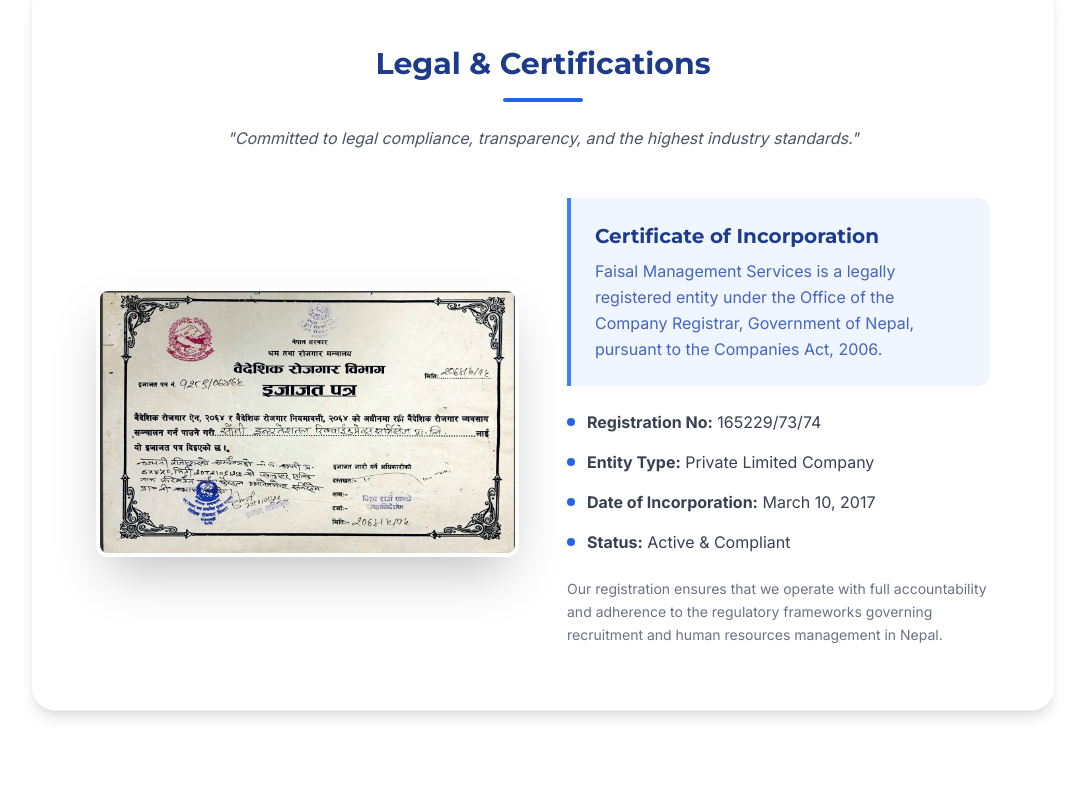
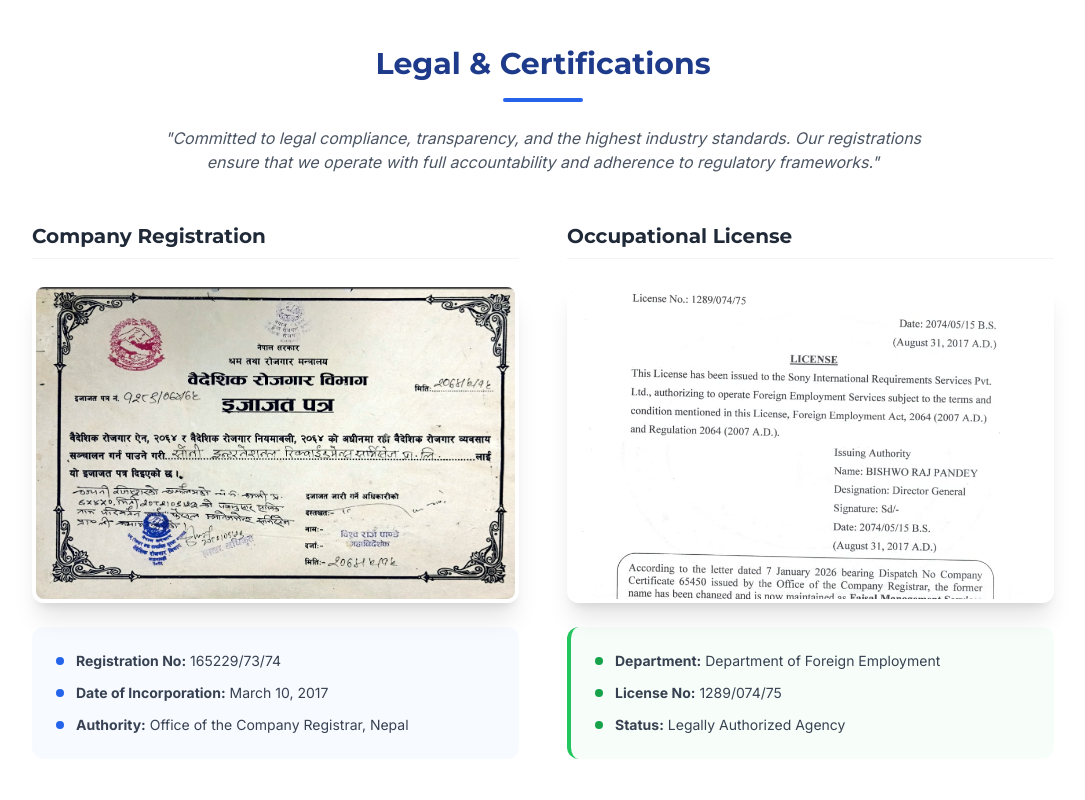
Before and after one commit to saroj60/faisalmanagement, a React (Vite) app: page /about in a window 1280 px wide. Shown: the part 3380-4180 px from the top of the page, without its empty margins (97-1182 px from the left). Built offline with nearby package versions, Linux system fonts and the light colour scheme; no server answers.

Commit message:
Add Occupational License and update Legal section grid

```diff
--- a/src/pages/About.jsx
+++ b/src/pages/About.jsx
@@ -9,6 +9,7 @@
 import partnerPhoto from '../assets/partner.jpg';
 import registrationImg from '../assets/registration.png';
 import marketingManagerPhoto from '../assets/marketing manager.jpeg';
+import lisencePhoto from '../assets/lisence.jpeg';
 
 const values = [
     { title: 'Mission', icon: Target, desc: 'To provide world-class manpower solutions that drive business growth and individual success.', color: 'bg-blue-100 text-blue-600' },
@@ -169,22 +170,25 @@
                 </div>
 
                 {/* Legal & Certifications */}
-                <div className="mb-24 bg-white rounded-3xl p-10 md:p-16 shadow-lg border border-gray-100 max-w-5xl mx-auto">
+                <div className="mb-24 bg-white rounded-3xl p-10 md:p-16 shadow-lg border border-gray-100 max-w-6xl mx-auto">
                     <div className="text-center mb-12">
                         <h2 className="text-3xl font-bold text-primary mb-4">Legal & Certifications</h2>
                         <div className="w-20 h-1 bg-blue-600 mx-auto rounded-full"></div>
-                        <p className="mt-6 text-gray-600 max-w-2xl mx-auto italic">
-                            "Committed to legal compliance, transparency, and the highest industry standards."
+                        <p className="mt-6 text-gray-600 max-w-3xl mx-auto italic">
+                            "Committed to legal compliance, transparency, and the highest industry standards. Our registrations ensure that we operate with full accountability and adherence to regulatory frameworks."
                         </p>
                     </div>
 
-                    <div className="grid grid-cols-1 md:grid-cols-2 gap-12 items-center">
-                        <div className="relative group cursor-pointer">
+                    <div className="grid grid-cols-1 md:grid-cols-2 gap-12">
+                        {/* Company Registration */}
+                        <div className="space-y-6">
+                            <h3 className="text-xl font-bold text-gray-800 border-b border-gray-100 pb-2">Company Registration</h3>
+                            <div className="relative group cursor-pointer h-80">
                                 <div className="absolute inset-0 bg-primary/5 rounded-xl transform transition-transform group-hover:scale-105 duration-300"></div>
                                 <img
                                     src={registrationImg}
                                     alt="Company Registration Certificate"
-                                className="relative z-10 w-full h-auto rounded-xl shadow-2xl border-4 border-white transition-transform group-hover:scale-[1.02] duration-300"
+                                    className="relative z-10 w-full h-full object-cover rounded-xl shadow-xl border-4 border-white transition-transform group-hover:scale-[1.02] duration-300"
                                 />
                                 <div className="absolute inset-0 flex items-center justify-center opacity-0 group-hover:opacity-100 transition-opacity z-20">
                                     <a
@@ -193,41 +197,61 @@
                                         rel="noopener noreferrer"
                                         className="bg-white/90 backdrop-blur-sm text-primary px-6 py-3 rounded-full font-bold shadow-xl hover:bg-white flex items-center gap-2 transform -translate-y-2 group-hover:translate-y-0 transition-transform"
                                     >
-                                    <Target size={20} /> View Full Document
+                                        <Target size={20} /> View Full Certificate
                                     </a>
                                 </div>
                             </div>
-
-                        <div className="space-y-6">
-                            <div className="bg-blue-50 border-l-4 border-blue-500 p-6 rounded-r-xl">
-                                <h3 className="text-xl font-bold text-blue-900 mb-2">Certificate of Incorporation</h3>
-                                <p className="text-blue-800/80 leading-relaxed">
-                                    Faisal Management Services is a legally registered entity under the Office of the Company Registrar, Government of Nepal, pursuant to the Companies Act, 2006.
-                                </p>
-                            </div>
-
-                            <div className="space-y-4">
-                                <div className="flex items-center gap-3 text-gray-700">
+                            <div className="bg-blue-50/50 p-6 rounded-xl space-y-3">
+                                <div className="flex items-center gap-3 text-gray-700 text-sm">
                                     <div className="w-2 h-2 bg-blue-600 rounded-full"></div>
                                     <span><strong>Registration No:</strong> 165229/73/74</span>
                                 </div>
-                                <div className="flex items-center gap-3 text-gray-700">
-                                    <div className="w-2 h-2 bg-blue-600 rounded-full"></div>
-                                    <span><strong>Entity Type:</strong> Private Limited Company</span>
-                                </div>
-                                <div className="flex items-center gap-3 text-gray-700">
+                                <div className="flex items-center gap-3 text-gray-700 text-sm">
                                     <div className="w-2 h-2 bg-blue-600 rounded-full"></div>
                                     <span><strong>Date of Incorporation:</strong> March 10, 2017</span>
                                 </div>
-                                <div className="flex items-center gap-3 text-gray-700">
+                                <div className="flex items-center gap-3 text-gray-700 text-sm">
                                     <div className="w-2 h-2 bg-blue-600 rounded-full"></div>
-                                    <span><strong>Status:</strong> Active & Compliant</span>
+                                    <span><strong>Authority:</strong> Office of the Company Registrar, Nepal</span>
+                                </div>
                             </div>
                         </div>
 
-                            <p className="text-gray-500 text-sm leading-relaxed">
-                                Our registration ensures that we operate with full accountability and adherence to the regulatory frameworks governing recruitment and human resources management in Nepal.
-                            </p>
+                        {/* Occupational License */}
+                        <div className="space-y-6">
+                            <h3 className="text-xl font-bold text-gray-800 border-b border-gray-100 pb-2">Occupational License</h3>
+                            <div className="relative group cursor-pointer h-80">
+                                <div className="absolute inset-0 bg-primary/5 rounded-xl transform transition-transform group-hover:scale-105 duration-300"></div>
+                                <img
+                                    src={lisencePhoto}
+                                    alt="Occupational License"
+                                    className="relative z-10 w-full h-full object-cover rounded-xl shadow-xl border-4 border-white transition-transform group-hover:scale-[1.02] duration-300"
+                                />
+                                <div className="absolute inset-0 flex items-center justify-center opacity-0 group-hover:opacity-100 transition-opacity z-20">
+                                    <a
+                                        href={lisencePhoto}
+                                        target="_blank"
+                                        rel="noopener noreferrer"
+                                        className="bg-white/90 backdrop-blur-sm text-primary px-6 py-3 rounded-full font-bold shadow-xl hover:bg-white flex items-center gap-2 transform -translate-y-2 group-hover:translate-y-0 transition-transform"
+                                    >
+                                        <Target size={20} /> View Full License
+                                    </a>
+                                </div>
+                            </div>
+                            <div className="bg-green-50/50 p-6 rounded-xl space-y-3 border-l-4 border-green-500">
+                                <div className="flex items-center gap-3 text-gray-700 text-sm">
+                                    <div className="w-2 h-2 bg-green-600 rounded-full"></div>
+                                    <span><strong>Department:</strong> Department of Foreign Employment</span>
+                                </div>
+                                <div className="flex items-center gap-3 text-gray-700 text-sm">
+                                    <div className="w-2 h-2 bg-green-600 rounded-full"></div>
+                                    <span><strong>License No:</strong> 1289/074/75</span>
+                                </div>
+                                <div className="flex items-center gap-3 text-gray-700 text-sm">
+                                    <div className="w-2 h-2 bg-green-600 rounded-full"></div>
+                                    <span><strong>Status:</strong> Legally Authorized Agency</span>
+                                </div>
+                            </div>
                         </div>
                     </div>
                 </div>
```
Also changed, not shown: src/assets/lisence.jpeg (added). Lines whose indentation alone changed are shown as unchanged.
